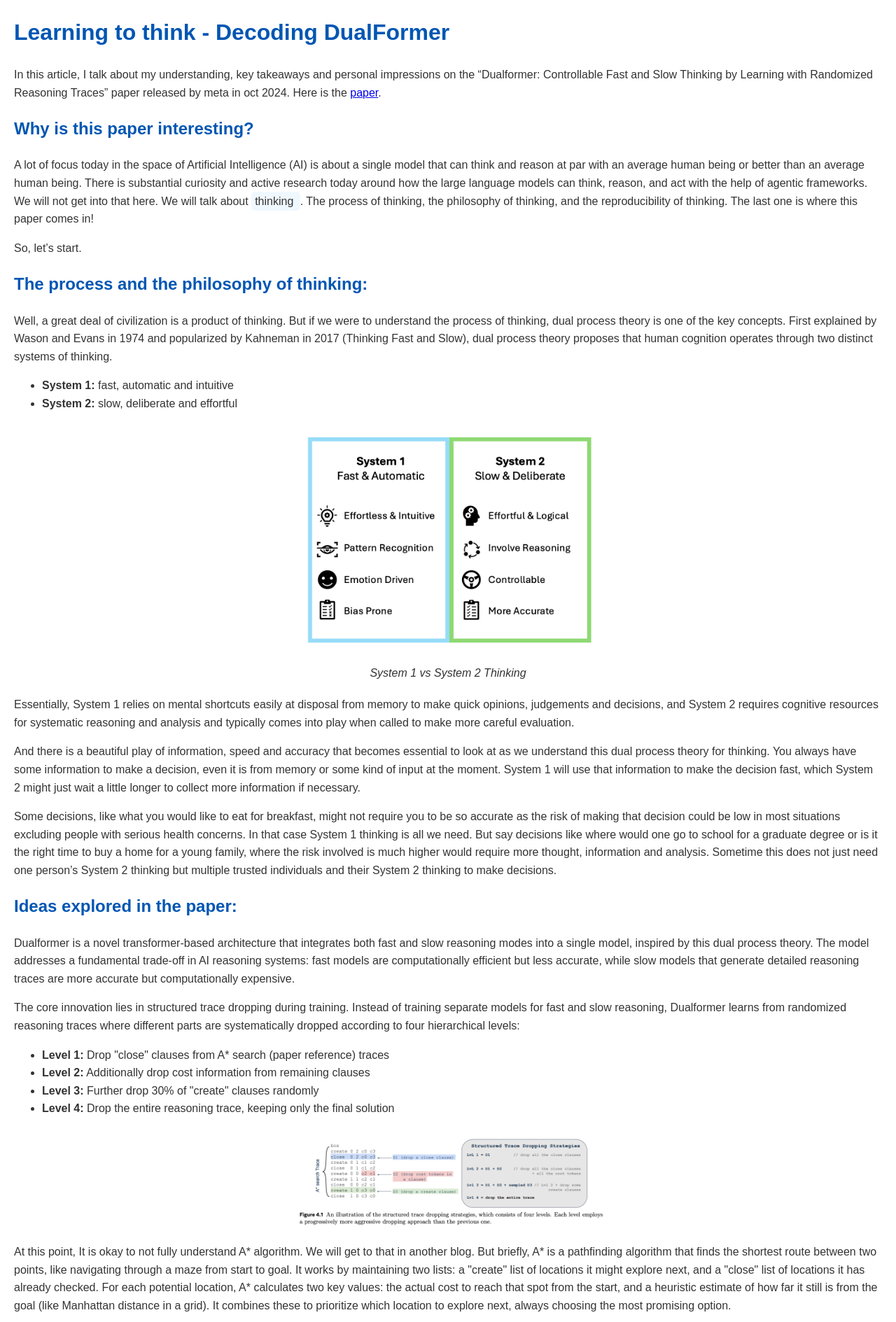
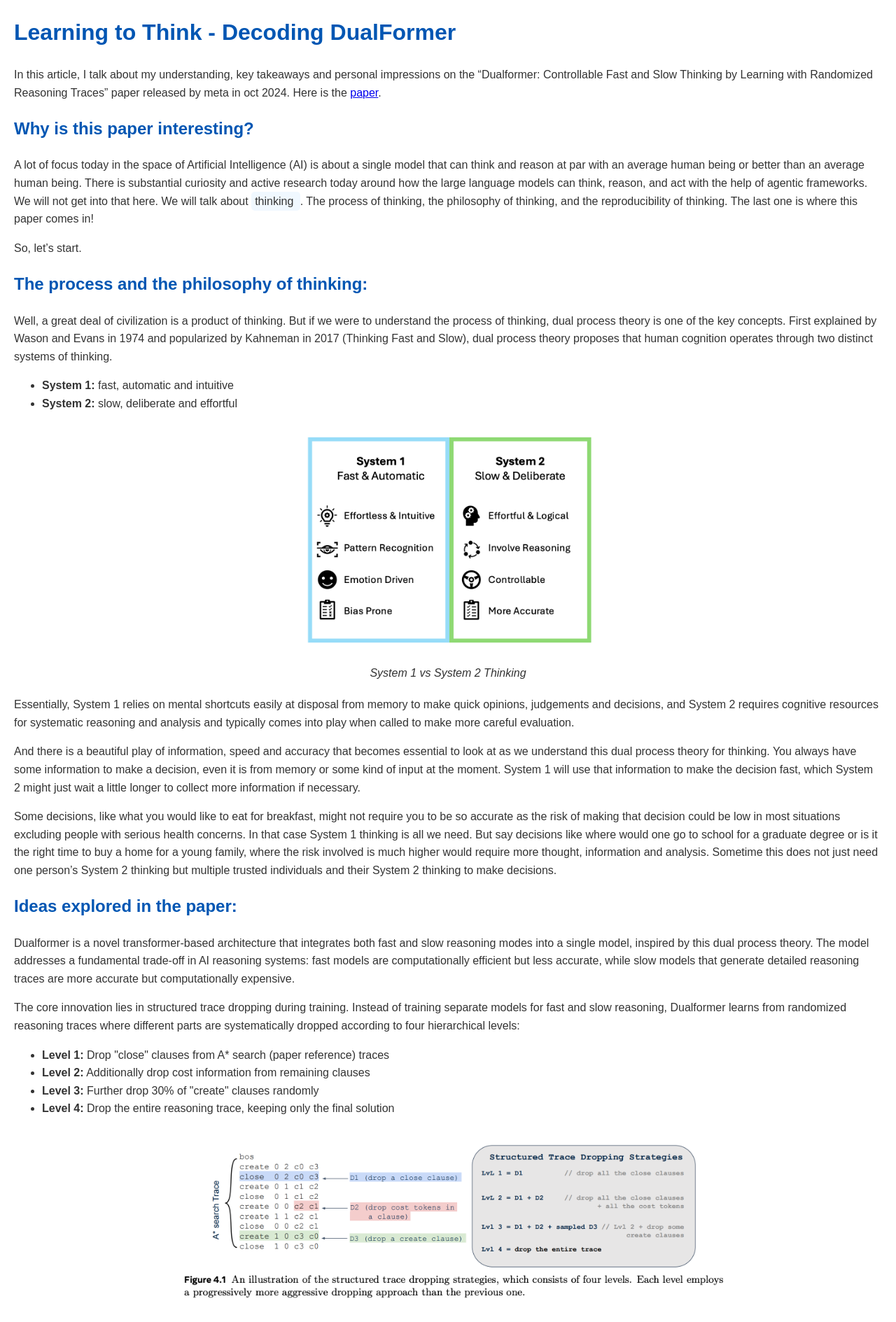
Before and after one commit to brainsesh/brainsesh.github.io, a Jekyll site: the page docs/dualformer/index.html, which Jekyll copies as it is, in a window 1280 px wide. Shown: the top 1889 px of the page at 70% size. Built offline with Jekyll 4.4.1, drawn with Linux system fonts in a browser that asks for light colours.

Commit message:
change 061325

```diff
--- a/docs/dualformer/index.html
+++ b/docs/dualformer/index.html
@@ -3,7 +3,7 @@
 <head>
     <meta charset="UTF-8">
     <meta name="viewport" content="width=device-width, initial-scale=1.0">
-    <title>Learning to think - Decoding DualFormer</title>
+    <title>Learning to Think - Decoding DualFormer</title>
     <style>
         body {
             font-family: Arial, sans-serif;
@@ -29,6 +29,16 @@
         .interactive-image img:hover {
             transform: scale(2.5);
         }
+        .non-interactive-image {
+            text-align: center;
+            margin: 20px 0;
+        }
+        .non-interactive-image img {
+            width: 450px; /* Fixed width */
+            height: auto; /* Maintain aspect ratio */
+            display: block; /* Ensures the image is centered */
+            margin: 0 auto; /* Centers the image horizontally */
+        }
         .highlight {
             background-color: #f0f8ff;
             padding: 5px;
@@ -54,7 +64,7 @@
         <li><strong>System 2:</strong> slow, deliberate and effortful </li>
     </ul>
 
-    <div class="interactive-image">
+    <div class="non-interactive-image">
         <img src="system.jpg" alt="systems" title="Click to explore systems of thinking">
         <p><em>System 1 vs System 2 Thinking</em></p>
     </div>
@@ -77,8 +87,8 @@
         <li><strong>Level 4:</strong> Drop the entire reasoning trace, keeping only the final solution</li>
     </ul>
 
-    <div class="interactive-image">
-        <img src="model.jpg" alt="model" title="Click to explore model architecture">
+    <div class="non-interactive-image">
+        <img src="model.jpg" alt="model" title="Click to explore model architecture" style="width: 800px; height: auto;">
     </div>
 
     <p>At this point, It is okay to not fully understand A* algorithm. We will get to that in another blog. But briefly, A* is a pathfinding algorithm that finds the shortest route between two points, like navigating through a maze from start to goal. It works by maintaining two lists: a "create" list of  locations it might explore next, and a "close" list of locations it has already checked. For each potential location, A* calculates two key values: the actual cost to reach that spot from the start, and a heuristic estimate of how far it still is from the goal (like Manhattan distance in a grid). It combines these to prioritize which location to explore next, always choosing the most promising option.</p>
@@ -90,8 +100,8 @@
         <li><strong>Auto mode:</strong> Automatically decides which approach to use</li>
     </ul>
 
-    <div class="interactive-image">
-        <img src="model.jpg" alt="modes" title="Click to explore inference modes">
+    <div class="non-interactive-image">
+        <img src="mode.jpg" alt="modes" title="Click to explore inference modes">
         <p><em>Inference Modes of Dualformer</em></p>
     </div>
 
```
Also changed, not shown: other parts of docs/dualformer/index.html (+2 -2 lines), README.md (+1 -1 lines).
